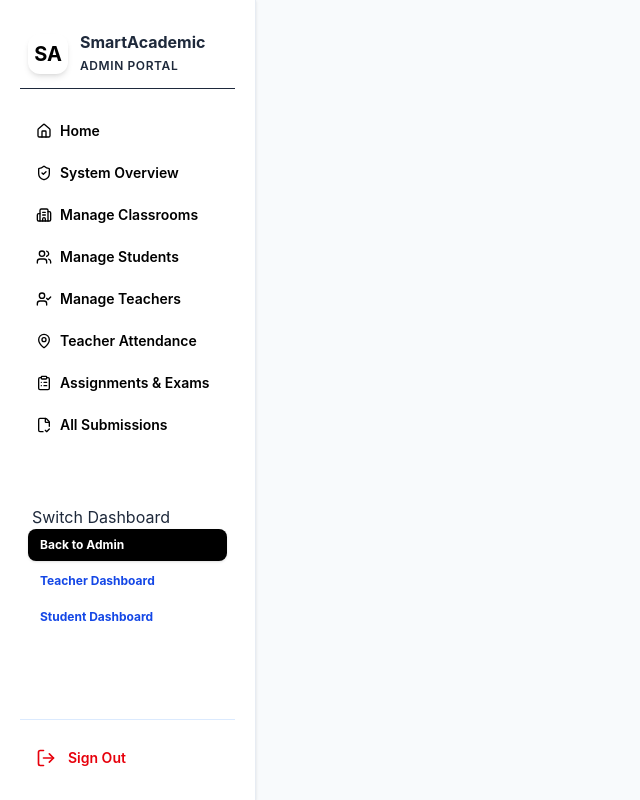
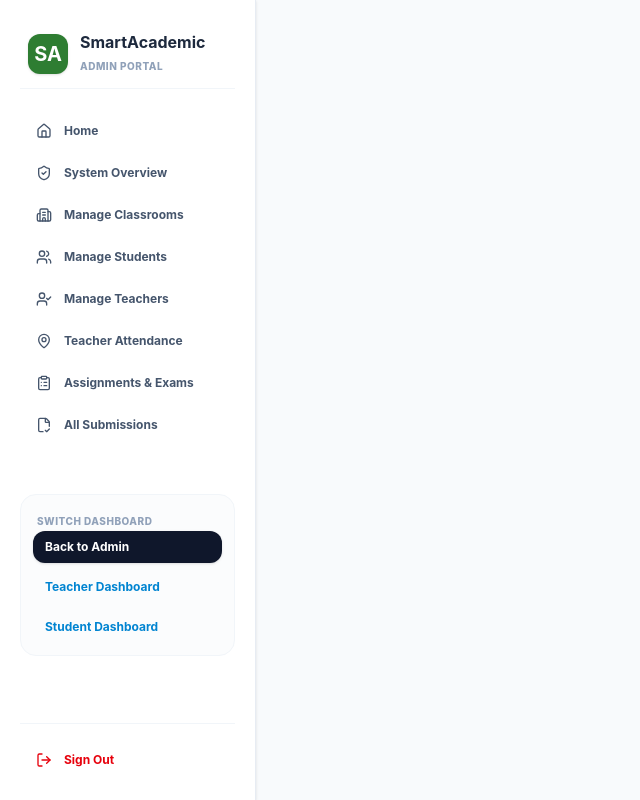
Before and after one commit to rollingsmajiwa/smartcademic_project-frondend, a React (Vite) app: page /dashboard in a window 1280 px wide. Shown: the whole page, without its empty margins (0-640 px from the left). Built offline with nearby package versions, Linux system fonts and the light colour scheme; sample sign-in values are in the browser's storage.

Commit message:
Fix: replace tailwind css wit custome theme on sidebar

```diff
--- a/src/components/Sidebar.jsx
+++ b/src/components/Sidebar.jsx
@@ -62,16 +62,16 @@ export default function Sidebar({ userRole, baseRole, activeTab, setActiveTab, o
     navigate('/')
   }
   return (
-    <aside className="w-64 bg-white flex flex-col justify-between min-h-screen p-5 border-r border-slate-200/80 shadow-sm">
+    <aside className="w-64 bg-white flex flex-col justify-between min-h-screen p-5 border-r border-slate-200/80 shadow-sm font-sans">
   <div>
     {/* Brand Header */}
-        <div className="flex items-center gap-3 px-2 py-3 mb-6 border-b">
-          <div className="w-10 h-10 rounded-xl flex items-center justify-center font-bold text-xl text-black shadow-md">
+    <div className="flex items-center gap-3 px-2 py-3 mb-6 border-b border-slate-100">
+      <div className="w-10 h-10 rounded-xl flex items-center justify-center font-bold text-xl text-white shadow-sm" style={{ backgroundColor: 'var(--sa-green-dark)' }}>
         SA
       </div>
       <div>
-            <h1 className="font-bold text-base leading-tight">SmartAcademic</h1>
-            <span className="text-xs font-semibold uppercase tracking-wider">{userRole} Portal</span>
+        <h1 className="font-bold text-base leading-tight text-slate-800">SmartAcademic</h1>
+        <span className="text-[10px] font-extrabold uppercase tracking-wider text-slate-400">{userRole} Portal</span>
       </div>
     </div>
 
@@ -83,20 +83,21 @@ export default function Sidebar({ userRole, baseRole, activeTab, setActiveTab, o
         return (
           <button
             key={tab.id}
-              onClick={() =>
-                {if (tab.id === 'home') {
-                    handleGoHome() }
-                else {
+            onClick={() => {
+              if (tab.id === 'home') {
+                handleGoHome();
+              } else {
                 navigate(`/dashboard/${userRole}/${tab.id}`);
-                    }}}
-
-              className={`flex items-center gap-2 px-4 py-2 rounded-lg text-sm font-semibold transition ${
+              }
+            }}
+            className={`w-full flex items-center gap-3 px-4 py-2.5 rounded-xl text-xs font-bold transition-all ${
               isActive
-                  ? ' text-white shadow'
-                  : 'text-black'
+                ? 'shadow-sm text-slate-900 font-extrabold'
+                : 'text-slate-600 hover:bg-slate-50'
             }`}
+            style={isActive ? { backgroundColor: 'var(--sa-green-light)', border: '1px solid var(--sa-green-soft)' } : {}}
           >
-              <Icon size={16} />
+            <Icon size={16} style={isActive ? { color: 'var(--sa-green-dark)' } : {}} />
             <span>{tab.label}</span>
           </button>
         );
@@ -106,14 +107,16 @@ export default function Sidebar({ userRole, baseRole, activeTab, setActiveTab, o
 
   {/* UNIVERSAL RETURN / SWITCH BUTTONS FOR ADMINS & TEACHERS */}
   {baseRole && baseRole !== 'student' && (
-          <div className="mb-6 p-2  space-y-1">
-            <span className="px-1">Switch Dashboard</span>
+    <div className="mb-4 p-3 rounded-2xl space-y-2 border border-slate-100 bg-slate-50/50">
+      <span className="text-[10px] font-extrabold uppercase tracking-wider px-1 text-slate-400">Switch Dashboard</span>
 
       {baseRole === 'admin' && (
         <button
           onClick={() => navigate('/dashboard/admin')}
-                className={`w-full text-left px-3 py-2 rounded-lg text-xs font-bold transition ${
-                  userRole === 'admin' ? 'bg-black text-white shadow-sm' : 'text-black'
+          className={`w-full text-left px-3 py-2 rounded-xl text-xs font-bold transition-all ${
+            userRole === 'admin'
+              ? 'bg-slate-900 text-white shadow-sm'
+              : 'text-slate-700 hover:bg-slate-200/60'
           }`}
         >
           Back to Admin
@@ -122,8 +125,10 @@ export default function Sidebar({ userRole, baseRole, activeTab, setActiveTab, o
 
       <button
         onClick={() => navigate('/dashboard/teacher')}
-              className={`w-full text-left px-3 py-2 rounded-lg text-xs font-bold transition ${
-                userRole === 'teacher' ? 'bg-blue-600 text-white shadow-sm' : 'text-blue-700 hover:bg-blue-100'
+        className={`w-full text-left px-3 py-2 rounded-xl text-xs font-bold transition-all ${
+          userRole === 'teacher'
+            ? 'bg-slate-900 text-white shadow-sm'
+            : 'text-sky-600 hover:bg-sky-50'
         }`}
       >
         Teacher Dashboard
@@ -131,21 +136,24 @@ export default function Sidebar({ userRole, baseRole, activeTab, setActiveTab, o
 
       <button
         onClick={() => navigate('/dashboard/student')}
-              className={`w-full text-left px-3 py-2 rounded-lg text-xs font-bold transition ${
-                userRole === 'student' ? 'bg-blue-600 text-white shadow-sm' : 'text-blue-700 hover:bg-blue-100'
+        className={`w-full text-left px-3 py-2 rounded-xl text-xs font-bold transition-all ${
+          userRole === 'student'
+            ? 'bg-slate-900 text-white shadow-sm'
+            : 'text-sky-600 hover:bg-sky-50'
         }`}
       >
         Student Dashboard
       </button>
     </div>
   )}
+
   {/* Logout Action */}
-      <div className="pt-4 border-t border-blue-100">
+  <div className="pt-4 border-t border-slate-100">
     <button
       onClick={handleSignOut}
-          className="w-full flex items-center gap-3 px-4 py-3 rounded-xl text-sm font-semibold text-red-600 hover:bg-red-50 transition-colors"
+      className="w-full flex items-center gap-3 px-4 py-3 rounded-xl text-xs font-bold text-red-600 hover:bg-red-50 transition-colors"
     >
-          <LogOut className="w-5 h-5" />
+      <LogOut className="w-4 h-4" />
       Sign Out
     </button>
   </div>
```
Lines whose indentation alone changed are shown as unchanged.
